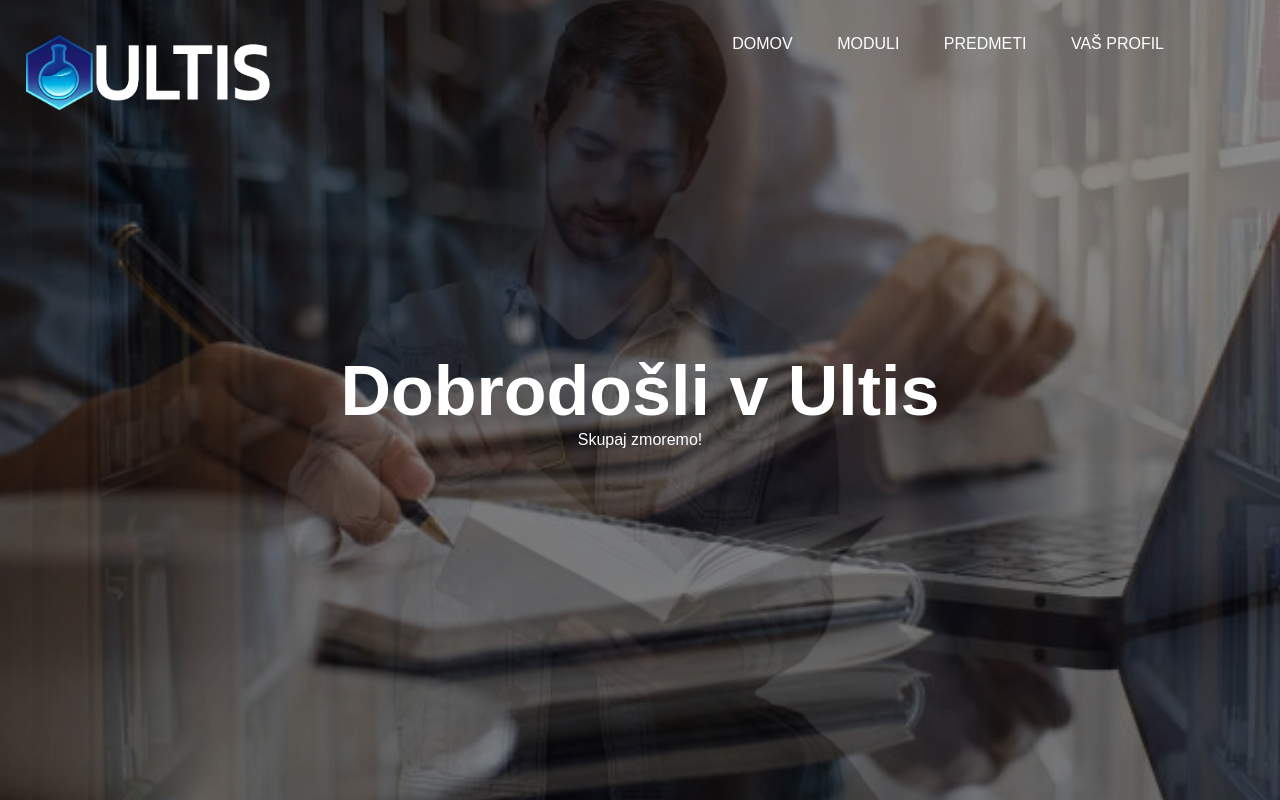
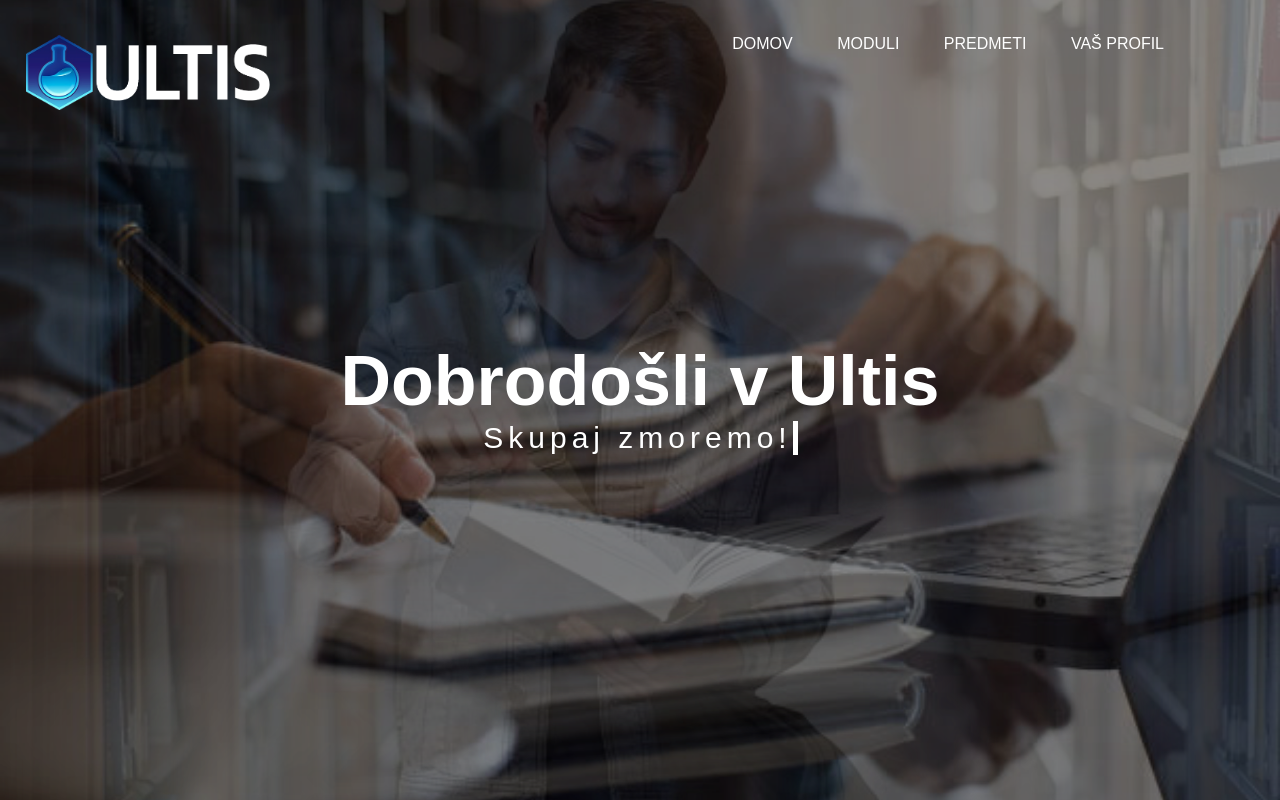
Before and after one commit to GhostMan15/smv, a PHP site: page /homepage.html in a window 1280 px wide. Run offline with PHP 8.4, Linux system fonts and the light colour scheme.

Commit message:
Addo animacijo za tekst

```diff
--- a/Website/Stylesheets/style.css
+++ b/Website/Stylesheets/style.css
@@ -81,3 +81,27 @@
     }
 
 }
+
+#tekst {
+    font-size: 30px;
+    overflow: hidden;
+    display: inline-block;
+    white-space: nowrap;
+    width: 310px;
+    letter-spacing: 5px;
+    border-right: 5px solid;
+
+    animation:
+     typing 2s steps(14),
+     cursor .4s step-end infinite alternate;
+}
+
+@keyframes cursor {     /* TUKI JE ZATO DA SE ONA CRTICA NA KONCU BLNKA (zdelo se mi je zelo kul) */
+
+    50% { border-color: transparent; }
+
+}
+
+@keyframes typing {
+    from { width: 0; }
+}
```
